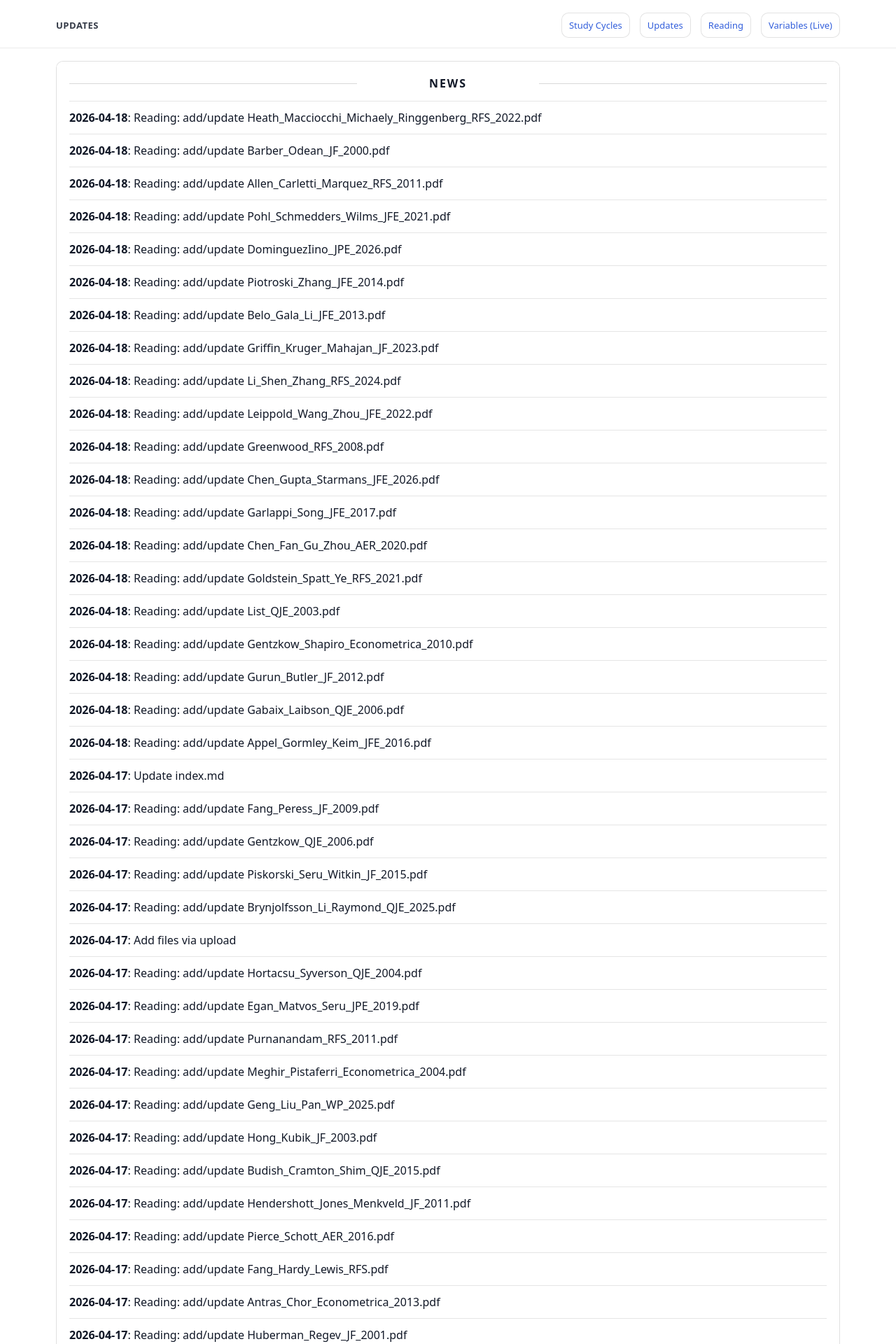
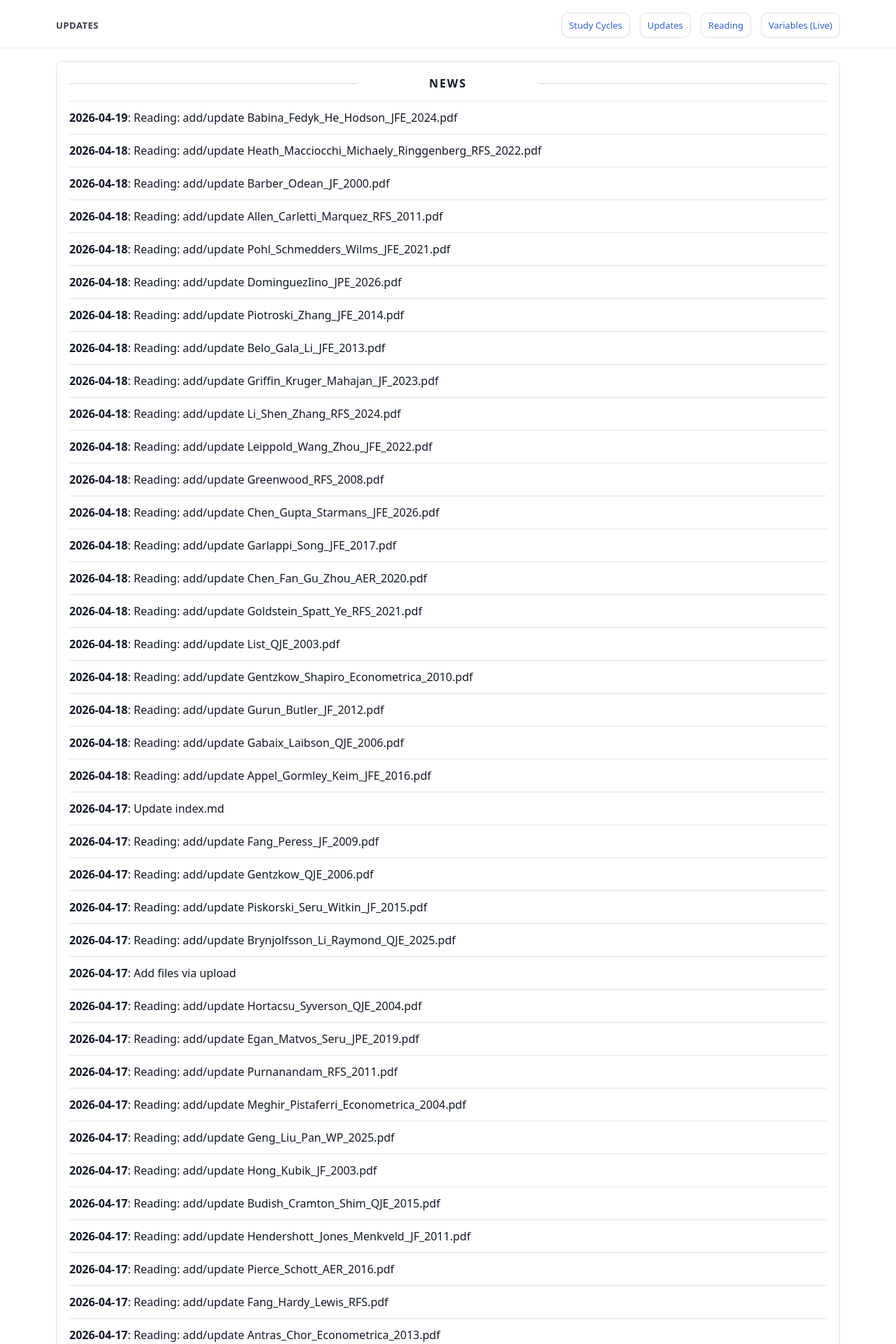
Before and after one commit to yaxinzn/study-archive, a Jekyll site: the page built from updates/index.md, in a window 1280 px wide. Shown: the top 1920 px of the page at 70% size. Built offline with Jekyll 4.4.1, drawn with Linux system fonts in a browser that asks for light colours; some of the changed text lies outside the part shown.

Commit message:
chore: update NEWS feed

```diff
--- a/_data/news.yml
+++ b/_data/news.yml
@@ -1,4 +1,7 @@
 # Auto-generated update history (sorted newest -> oldest). Do not edit manually.
+- ts: "1776546201"
+  date: "2026-04-19"
+  title: "Reading: add/update Babina_Fedyk_He_Hodson_JFE_2024.pdf"
 - ts: "1776517732"
   date: "2026-04-18"
   title: "Reading: add/update Heath_Macciocchi_Michaely_Ringgenberg_RFS_2022.pdf"
```
